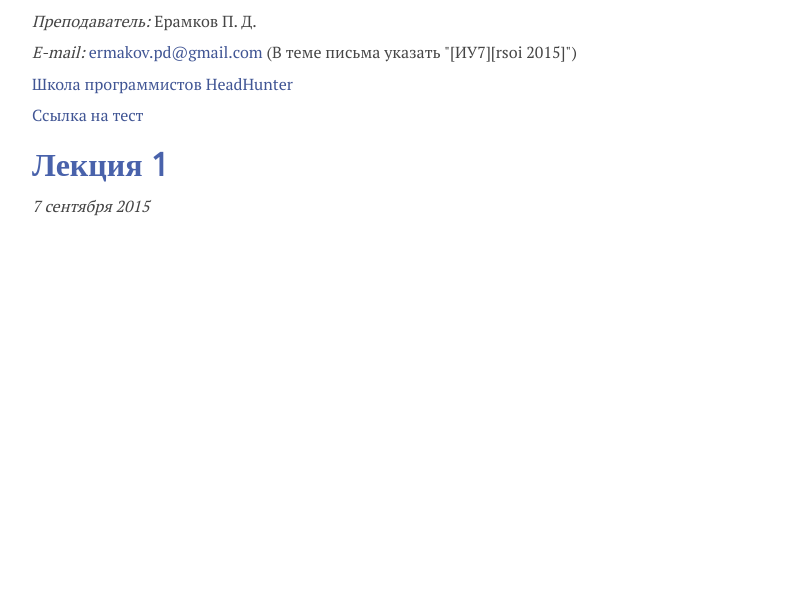
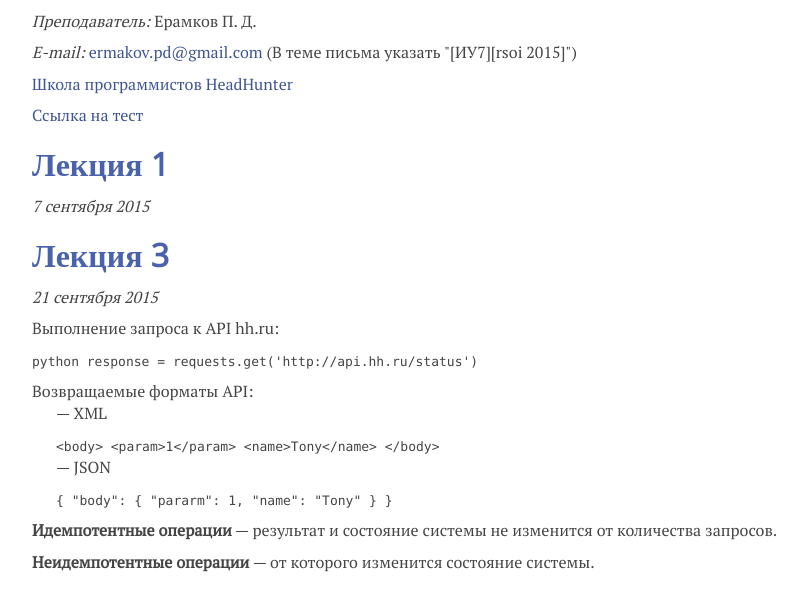
Before and after one commit to Alexey-Abakumkin/Alexey-Abakumkin.github.io, a plain HTML site: page lectures/DDPS/text.html in a window 1280 px wide. Shown: the whole page, without its empty margins (224-1031 px from the left). Drawn offline with nearby package versions, Linux system fonts and the light colour scheme.

Commit message:
21.09.2015

```diff
--- a/lectures/DDPS/text.html
+++ b/lectures/DDPS/text.html
@@ -19,6 +19,43 @@
 
 <p><em>7 сентября 2015</em></p>
 
+<h1>Лекция 3</h1>
+
+<p><em>21 сентября 2015</em></p>
+
+<p>Выполнение запроса к API hh.ru:</p>
+
+<p><code>python
+response = requests.get('http://api.hh.ru/status')
+</code></p>
+
+<p>Возвращаемые форматы API:
+<ul>
+    <li>XML
+         <p>
+         <code>
+         &lt;body&gt;
+             &lt;param&gt;1&lt;/param&gt;
+             &lt;name&gt;Tony&lt;/name&gt;
+         &lt;/body&gt;
+        </code></p>
+    </li>
+
+    <li>JSON
+<p><code>
+{
+    "body": {
+        "pararm": 1,
+        "name": "Tony"
+    }
+}
+</code></p>
+</li>
+</ul>
+
+<p><strong>Идемпотентные операции</strong> — результат и состояние системы не изменится от количества запросов.</p>
+
+<p><strong>Неидемпотентные операции</strong> — от которого изменится состояние системы.</p>
 
 </section>
 </body>
```
Also changed, not shown: 1 other file.
